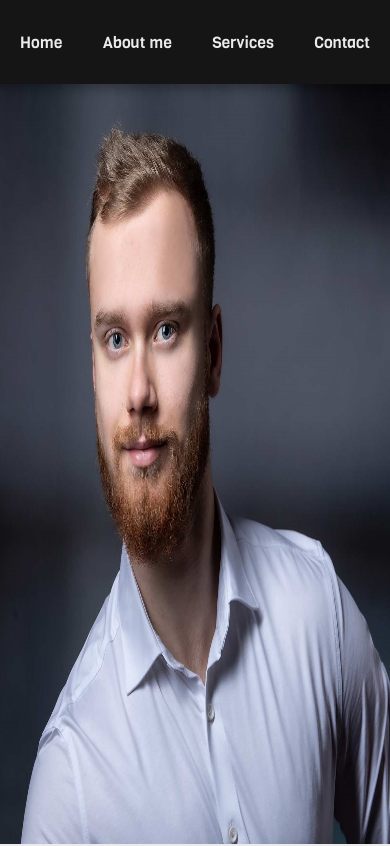
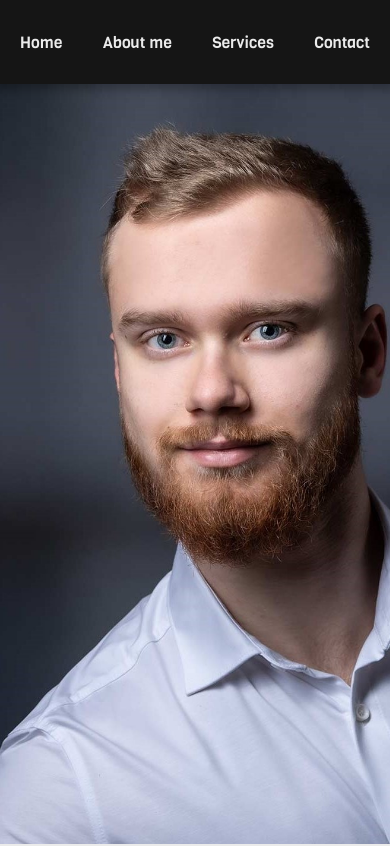
Before and after one commit to georghiob/georghiob, a plain HTML site: page index.html in a window 390 px wide. Shown: the top 846 px of the page. Drawn offline with Linux system fonts and the light colour scheme.

Commit message:
îmaging finally works, more or less

```diff
--- a/index.html
+++ b/index.html
@@ -16,7 +16,9 @@
         <li id="delta">Contact</li>
     </nav>
     <main>
-        <div class="img"> <img src="/Businesslook_fullfrontal_geschnitten.jpg" alt=""> </div>
+        <div class="img">
+            <div id="portrait"></div>                        <!-- <img src="" alt=""> src="/Businesslook_fullfrontal_geschnitten.jpg -->
+        </div>
         <div class="uno">
             <h2>About me</h2>
             <p>Welcome on my webpage, my Name is Georg Hiob and I'm an aspiring, young freelancer and soon
--- a/sass/stylesheet.scss
+++ b/sass/stylesheet.scss
@@ -92,10 +92,16 @@ p
     font-size: 2.5vh;
 }
 
-img{
+img, #portrait{
     box-shadow: 0 0 7px 7px;
+    height: 90vh;
 }
 
+#portrait{
+    background-image: url("/Businesslook_fullfrontal_geschnitten.jpg");
+    background-size: cover;
+    background-repeat: no-repeat;
+}
 
 .duo{
     display: flex;
@@ -140,14 +146,17 @@ img{
         }
     }
 
-    img{
+    img, #portrait{
         margin: 0;
         padding: 0;
         position: inherit;
         left: -200px;
         width: 100vw;
-        height: 90vh;
         box-shadow: none;
+    }
+
+    #portrait{
+        background-image: url("/Businesslook_fullfrontal_geschnitten_mobile.jpg");
     }
 
     .uno{
@@ -215,7 +224,7 @@ img{
         height: 90vh;
         justify-content: center;
         align-items: center;
-        img{
+        img, #portrait{
             width: 95%;
             height: 85%;
         }
@@ -309,7 +318,7 @@ img{
         height: 90vh;
         justify-content: center;
         align-items: center;
-        img{
+        img, #portrait{
             width: 95%;
             height: 85%;
         }
```
Also changed, not shown: Businesslook_fullfrontal_geschnitten_mobile.jpg (added), sass/stylesheet.css, 1 other file.
